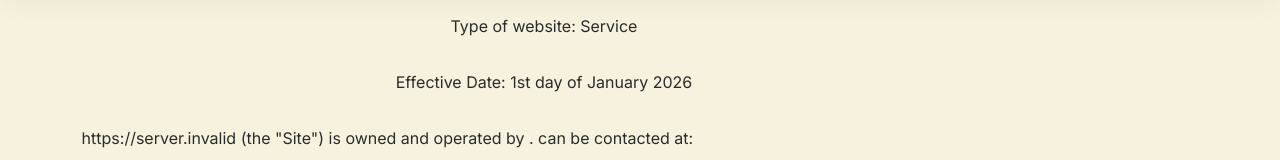
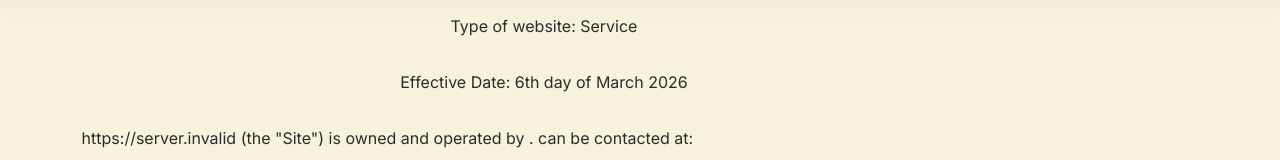
Before and after one commit to BeeDev-ValorCollective/pymSphere-client, a React (Vite) app: page /privacy in a window 1280 px wide. Shown: the part 155-315 px from the top of the page. Built offline with nearby package versions, Linux system fonts and the light colour scheme; no server answers.

Commit message:
terms privacy styled

```diff
--- a/src/pages/Privacy.jsx
+++ b/src/pages/Privacy.jsx
@@ -25,7 +25,7 @@ export default function Privacy() {
         <div className='termPrivacy_mainContainer'>
             <div className='termPrivacy_headerSection'>
                 <p>Type of website: Service</p>
-                <p>Effective Date: 1st day of January 2026</p>
+                <p>Effective Date: 6th day of March 2026</p>
             </div>
             <div className='termPrivacy_section'>
                 <p>{Website} (the "Site") is owned and operated by {Owner}. {Owner} can be contacted at:</p>
--- a/src/pages/Terms.jsx
+++ b/src/pages/Terms.jsx
@@ -15,7 +15,7 @@ export default function Terms() {
     return(
         <div className='termPrivacy_mainContainer'>
             <div className="termPrivacy_headerSection">
-                <p>Effective date: 1st day of January, 2026</p>
+                <p>Effective date: 6th day of March, 2026</p>
             </div>
             <div className='termPrivacy_section'>
                 <p>These terms and conditions (the "Terms and Conditions") govern the use of {Website} (the "Site"). This Site is owned and operated by {Owner}. This Site is a service.</p>
```
